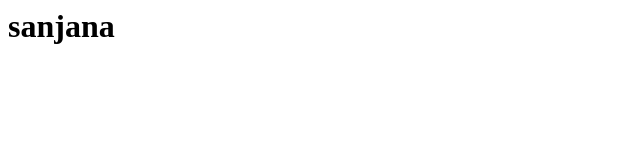
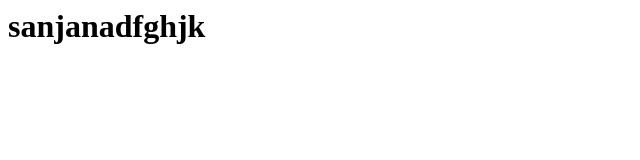
Before and after one commit to sanjumahi/last, a plain HTML site: page index.html in a window 1280 px wide. Shown: the whole page, without its empty margins (0-640 px from the left). Drawn offline with Linux system fonts and the light colour scheme.

Commit message:
Update index.html

```diff
--- a/index.html
+++ b/index.html
@@ -1,3 +1,3 @@
 <html>
-<h1>sanjana</h1>
+<h1>sanjanadfghjk</h1>
 </html>
```
